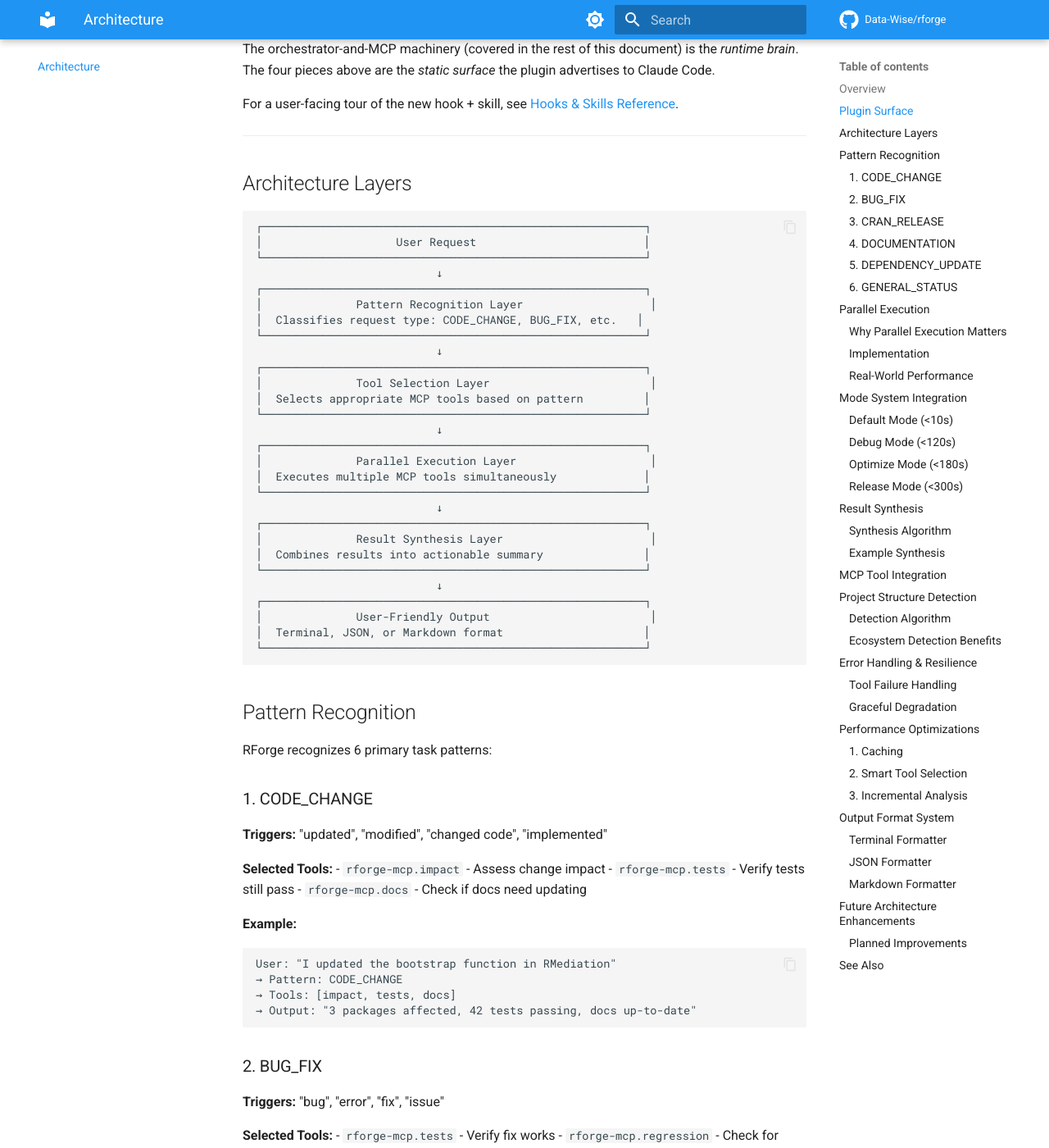
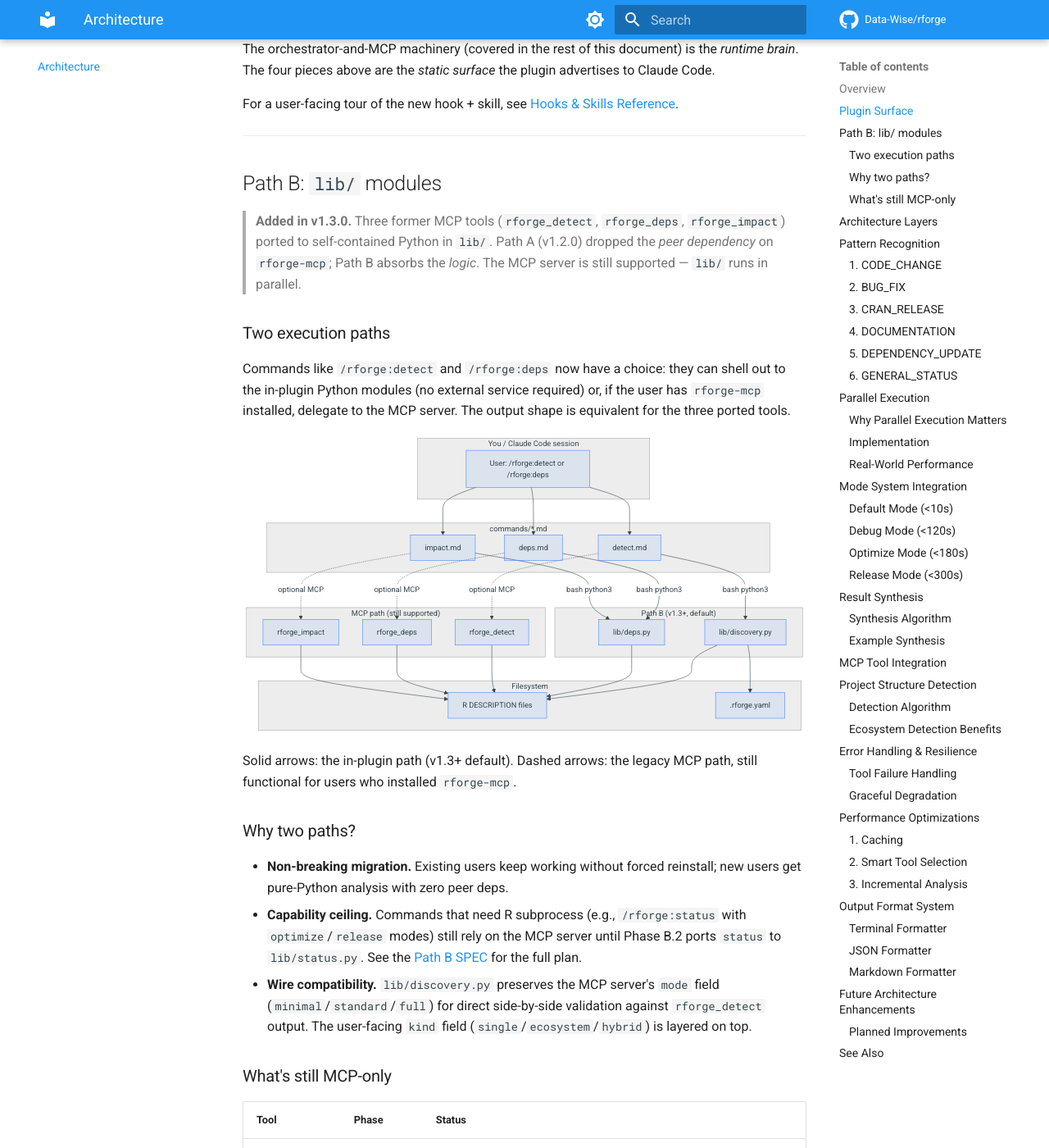
Before and after one commit to Data-Wise/rforge, an MkDocs documentation site: the page built from docs/architecture.md, in a window 1280 px wide and 1400 px high, scrolled down 1519 px. Shown: the whole window at 82% size. Built offline with MkDocs 1.6.1 and Material for MkDocs 9.7.7, drawn with Linux system fonts in a browser that asks for light colours; comment, search, counter and statistics services are not loaded; some of the changed text lies outside the part shown.

Commit message:
docs(lib): site page + arch diagram + auto-reference for new lib/ modules
Phase B.1 shipped lib/discovery.py + lib/deps.py with thorough
docstrings, but the docs site had no surfacing of the new modules.

Adds:
- docs/lib-modules.md — user-facing reference: what / why / CLI / API /
  classification heuristic / impact heuristic / mediationverse worked
  example / coexistence with rforge-mcp.
- docs/architecture.md — new "Path B: lib/ modules" section near the
  top with a Mermaid diagram showing the dual execution path
  (commands → lib/ via subprocess, with MCP path retained as dashed
  alternative). Preserves all existing MCP-centric architecture content.
- docs/reference/{discovery,deps}.md — auto-generated API listings
  (signatures + docstrings + dataclass field tables).
- scripts/gen_lib_reference.py — generator using `inspect`/`importlib`
  on the lib/ modules. Supports --check mode (exits non-zero on drift,
  useful for future CI integration).
- mkdocs.yml nav — adds "Lib Modules" and a "Reference" group.
- README.md — one bullet under Features highlighting the v1.3 lib/.

All 22 plugin checks still pass (mkdocs nav file existence verified).

Co-Authored-By: Claude Opus 4.7 (1M context) <noreply@anthropic.com>

````diff
--- a/docs/architecture.md
+++ b/docs/architecture.md
@@ -77,6 +77,94 @@ the plugin advertises to Claude Code.
 
 For a user-facing tour of the new hook + skill, see
 [Hooks & Skills Reference](hooks-and-skills.md).
+
+---
+
+## Path B: `lib/` modules {#path-b-lib-modules}
+
+> **Added in v1.3.0.** Three former MCP tools (`rforge_detect`, `rforge_deps`,
+> `rforge_impact`) ported to self-contained Python in `lib/`. Path A (v1.2.0)
+> dropped the *peer dependency* on `rforge-mcp`; Path B absorbs the *logic*.
+> The MCP server is still supported — `lib/` runs in parallel.
+
+### Two execution paths
+
+Commands like `/rforge:detect` and `/rforge:deps` now have a choice: they
+can shell out to the in-plugin Python modules (no external service
+required) or, if the user has `rforge-mcp` installed, delegate to the MCP
+server. The output shape is equivalent for the three ported tools.
+
+```mermaid
+graph TB
+    subgraph User["You / Claude Code session"]
+        UR[User: /rforge:detect or /rforge:deps]
+    end
+
+    subgraph Cmd[commands/*.md]
+        DT[detect.md]
+        DP[deps.md]
+        IM[impact.md]
+    end
+
+    subgraph LibPath["Path B (v1.3+, default)"]
+        L1[lib/discovery.py]
+        L2[lib/deps.py]
+    end
+
+    subgraph MCPPath["MCP path (still supported)"]
+        T1[rforge_detect]
+        T2[rforge_deps]
+        T3[rforge_impact]
+    end
+
+    subgraph FS["Filesystem"]
+        DESCR[R DESCRIPTION files]
+        CFG[.rforge.yaml]
+    end
+
+    UR --> DT
+    UR --> DP
+    UR --> IM
+    DT -->|bash python3| L1
+    DP -->|bash python3| L2
+    IM -->|bash python3| L2
+    DT -.->|optional MCP| T1
+    DP -.->|optional MCP| T2
+    IM -.->|optional MCP| T3
+    L1 --> DESCR
+    L1 --> CFG
+    L2 --> DESCR
+    T1 --> DESCR
+    T2 --> DESCR
+    T3 --> DESCR
+```
+
+Solid arrows: the in-plugin path (v1.3+ default). Dashed arrows: the
+legacy MCP path, still functional for users who installed `rforge-mcp`.
+
+### Why two paths?
+
+- **Non-breaking migration.** Existing users keep working without forced
+  reinstall; new users get pure-Python analysis with zero peer deps.
+- **Capability ceiling.** Commands that need R subprocess (e.g.,
+  `/rforge:status` with `optimize`/`release` modes) still rely on the MCP
+  server until Phase B.2 ports `status` to `lib/status.py`. See the
+  [Path B SPEC](specs/SPEC-mcp-absorb-2026-05-10.md) for the full plan.
+- **Wire compatibility.** `lib/discovery.py` preserves the MCP server's
+  `mode` field (`minimal`/`standard`/`full`) for direct side-by-side
+  validation against `rforge_detect` output. The user-facing `kind` field
+  (`single`/`ecosystem`/`hybrid`) is layered on top.
+
+### What's still MCP-only
+
+| Tool | Phase | Status |
+|---|---|---|
+| `rforge_status` | B.2 | Pending — mode-aware execution (default/debug/optimize/release) with R subprocess |
+| `rforge_init` | B.3 | Pending — `.rforge/context.json` state file |
+
+See [`docs/lib-modules.md`](lib-modules.md) for the user-facing reference,
+and the auto-extracted [`reference/discovery.md`](reference/discovery.md) /
+[`reference/deps.md`](reference/deps.md) for full API listings.
 
 ---
 
--- a/mkdocs.yml
+++ b/mkdocs.yml
@@ -72,6 +72,10 @@ nav:
   - Architecture: architecture.md
   - Hooks & Skills: hooks-and-skills.md
   - Configuration: configuration.md
+  - Lib Modules: lib-modules.md
+  - Reference:
+    - "discovery API": reference/discovery.md
+    - "deps API": reference/deps.md
   - Specs:
     - Overview: specs/README.md
     - "MCP absorb (Path B)": specs/SPEC-mcp-absorb-2026-05-10.md
````
Also changed, not shown: README.md (+1 -0 lines), docs/lib-modules.md (added, +245 -0 lines), docs/reference/deps.md (added, +147 -0 lines), docs/reference/discovery.md (added, +128 -0 lines), 1 other file.
